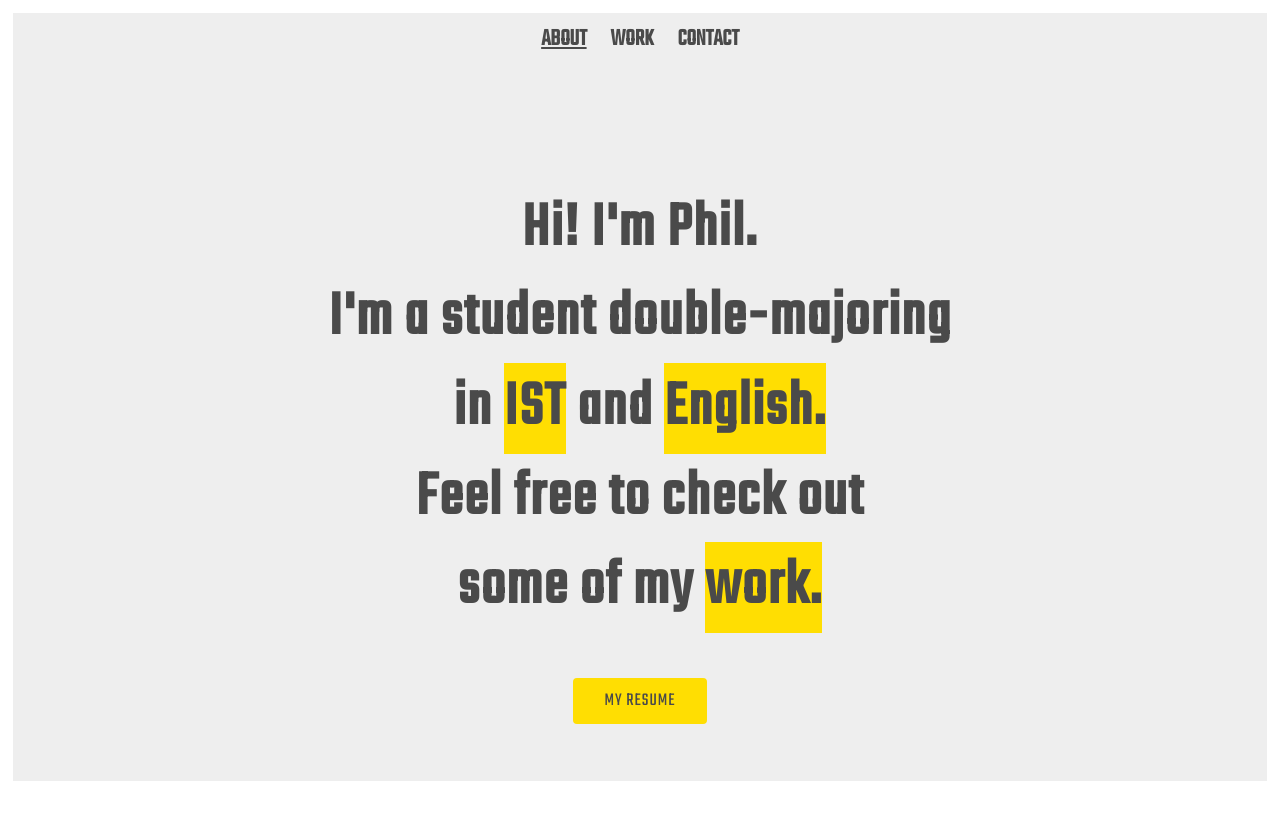
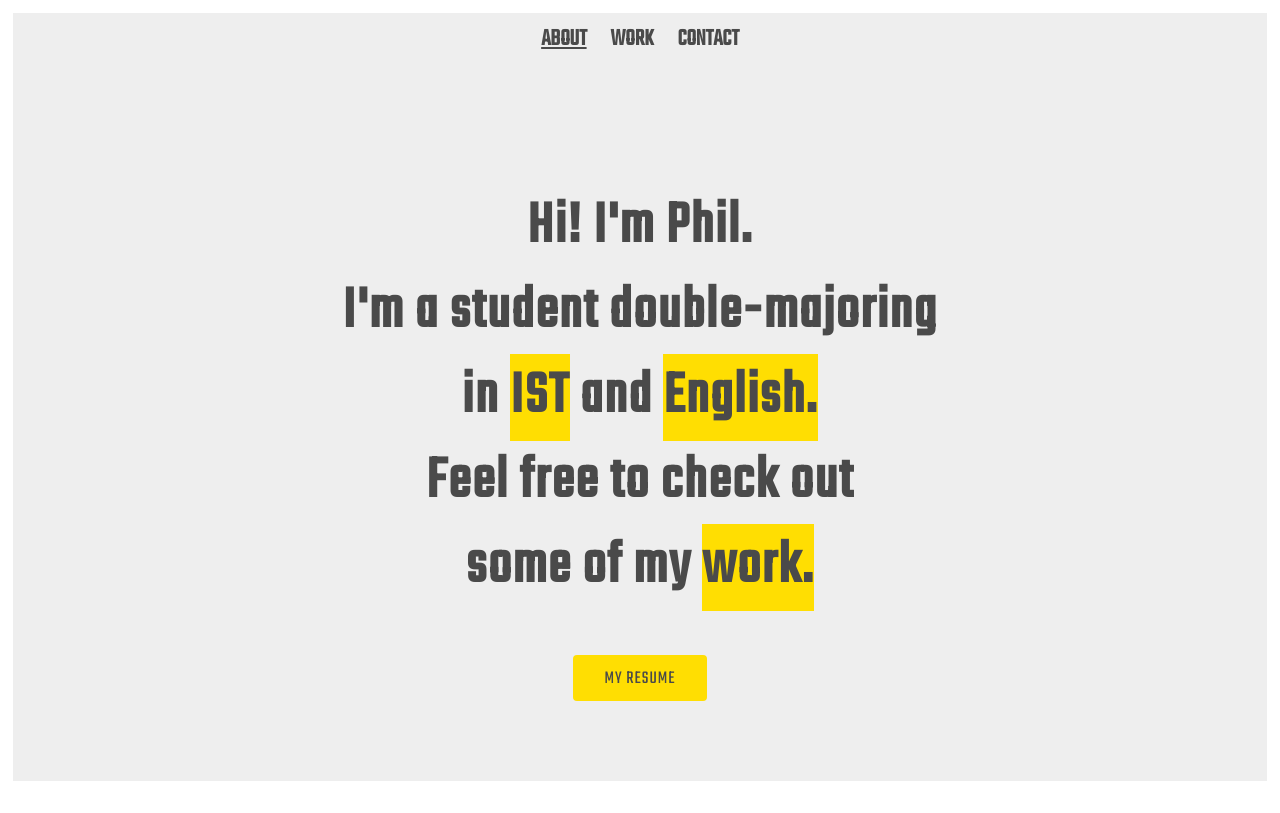
Before and after one commit to PChwistek/personal, a React (Create React App) app: page / in a window 1280 px wide. Built offline with nearby package versions, Linux system fonts and the light colour scheme.

Commit message:
some visuals

```diff
--- a/src/App.css
+++ b/src/App.css
@@ -50,7 +50,7 @@
 
 .greeting-title {
   font-family: 'Teko', sans-serif;
-  font-size:4.0em;
+  font-size: 3.8em;
   line-height: 1.4em;
   word-wrap: break-word;
   letter-spacing: 2px !important;
```
